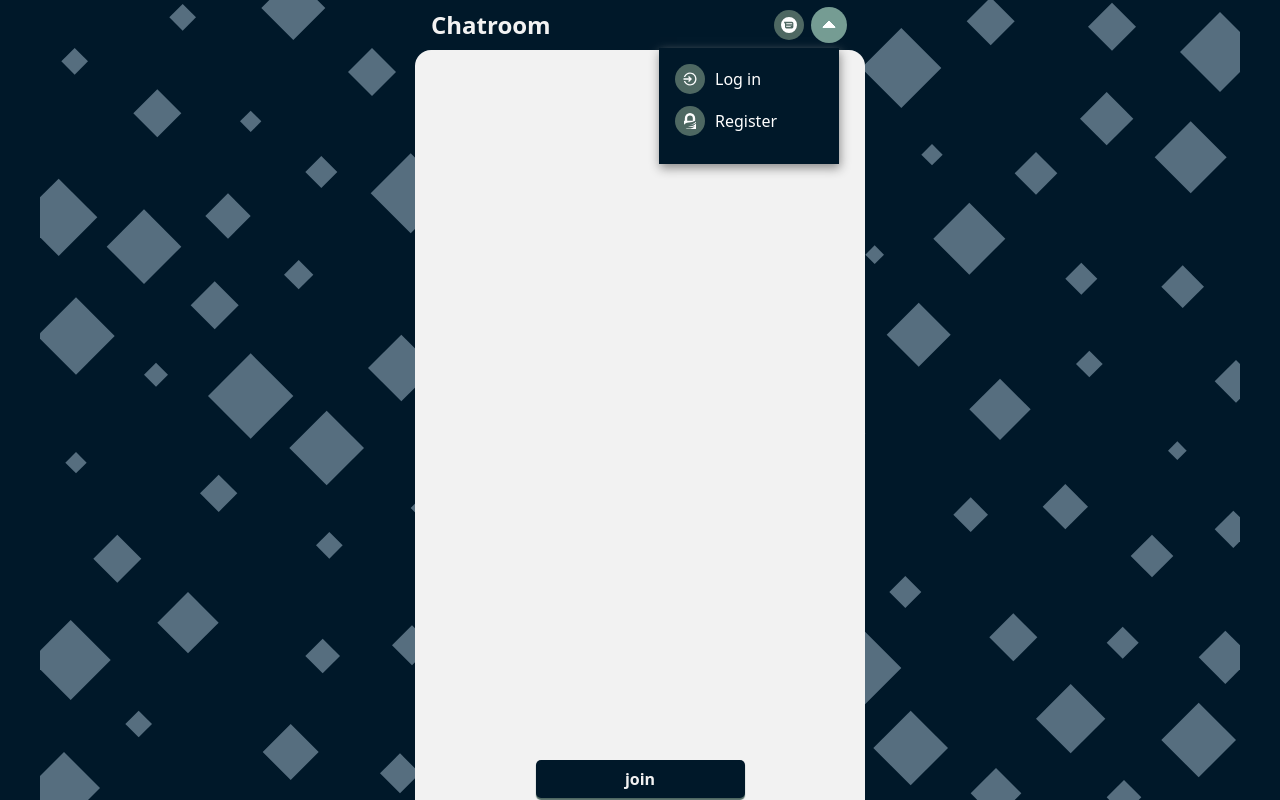
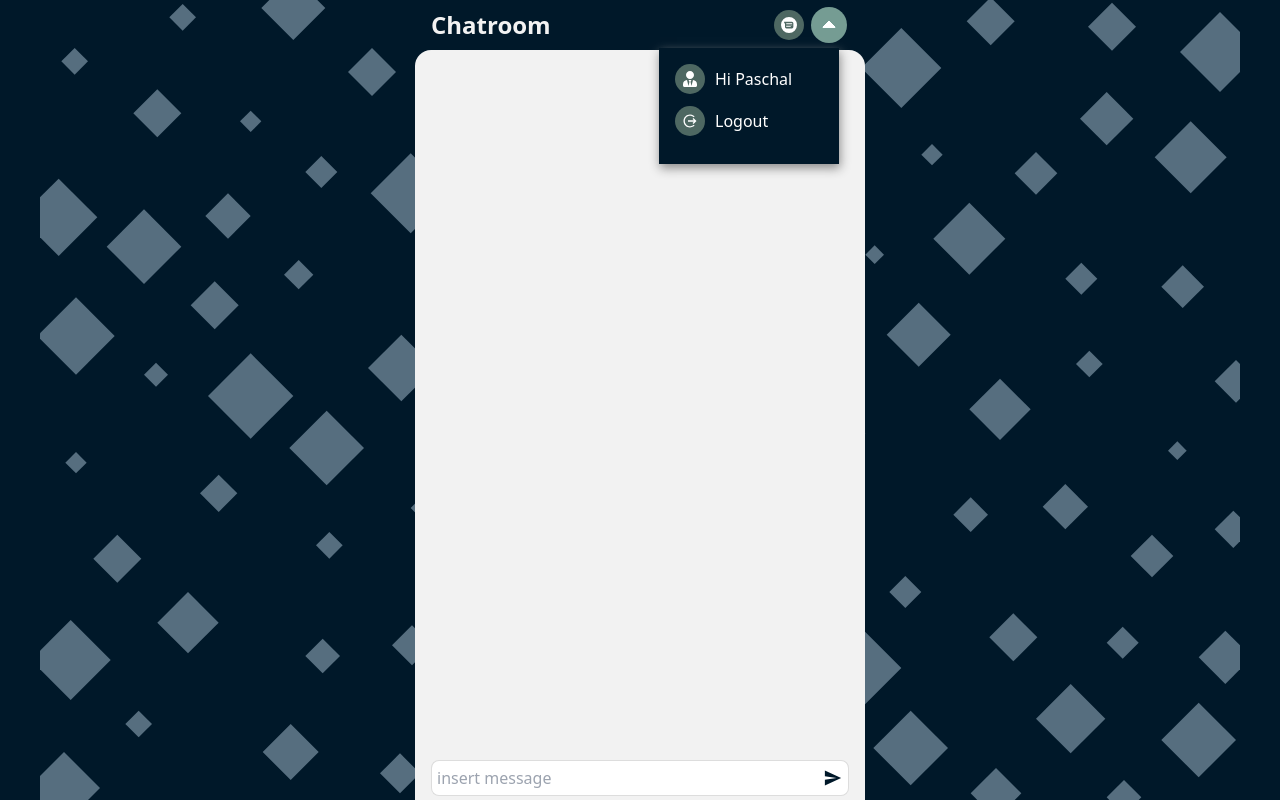
Before and after one commit to PaschalPM/react-firebase-chatroom, a React (Create React App) app: page / in a window 1280 px wide. Both pictures are taken after a click on the link 829 px from the left and 25 px from the top of the page. Built offline with nearby package versions, Linux system fonts and the light colour scheme.

Commit message:
Added React CSSTransitions and Context

```diff
--- a/package.json
+++ b/package.json
@@ -41,6 +41,7 @@
   "devDependencies": {
     "autoprefixer": "^10.4.13",
     "postcss": "^8.4.21",
+    "react-transition-group": "^4.4.5",
     "tailwindcss": "^3.2.4"
   }
 }
--- a/src/App.js
+++ /dev/null
@@ -1,55 +0,0 @@
-import React, { useState } from "react";
-import Container from "./components/Container";
-import Navbar from "./components/nav/Navbar";
-import NavTitle from "./components/nav/Navtitle";
-import NavbarNav from "./components/nav/NavbarNav";
-import NavItem from "./components/nav/Navitem";
-import FirstLetterCapital from "./components/FirstLetterCapital";
-import DropdownMenu from "./components/dropdown/DropdownMenu";
-import DropdownItem from "./components/dropdown/DropdownItem";
-import Main from "./components/main/Main";
-
-import { SiGooglemessages } from "react-icons/si";
-import { MdArrowDropDown } from "react-icons/md";
-import {FaUserTie} from "react-icons/fa"
-import {IoMdLogIn, IoMdLogOut} from "react-icons/io"
-import {SiGnuprivacyguard} from "react-icons/si"
-
-
-const App = () => {
-  const testUser = {displayName:"PASCHAL", email:"okafor"}
-  const [user, setUser] = useState(null);
-
-  const icon1 = user ? <FaUserTie />: <IoMdLogIn/>
-  const text1 = user ? `Hi ${FirstLetterCapital({name:user.displayName})}` : 'Log in'
-
-  const icon2 = user ? <IoMdLogOut/> : <SiGnuprivacyguard/>
-  const text2 = user ? 'Logout' : 'Register'
-
-  return (
-    <div className="wrapper">
-      <div className="app">
-        <Navbar>
-          <Container display="flex" justify="space-between">
-            <NavTitle href="#">Chatroom</NavTitle>
-            <NavbarNav>
-              <NavItem icon={<SiGooglemessages color="white" />} href="#" />
-              <NavItem
-                icon={<MdArrowDropDown color="white" size="50px" />}
-                href="#"
-              >
-                <DropdownMenu>
-                  <DropdownItem  icon={icon1} href="#" text={text1}/>
-                  <DropdownItem  icon={icon2} href="#" text={text2}/>
-                </DropdownMenu>
-              </NavItem>
-            </NavbarNav>
-          </Container>
-        </Navbar>
-        <Main user={user}></Main>
-      </div>
-    </div>
-  );
-};
-
-export default App;
--- /dev/null
+++ b/src/App.jsx
@@ -0,0 +1,65 @@
+import React, {useState} from "react";
+import Container from "./components/Container";
+import Navbar from "./components/nav/Navbar";
+import NavTitle from "./components/nav/Navtitle";
+import NavbarNav from "./components/nav/NavbarNav";
+import NavItem from "./components/nav/Navitem";
+import FirstLetterCapital from "./components/FirstLetterCapital";
+import DropdownMenu from "./components/dropdown/DropdownMenu";
+import DropdownItem from "./components/dropdown/DropdownItem";
+import Main from "./components/main/Main";
+
+import { SiGooglemessages } from "react-icons/si";
+import { MdArrowDropDown } from "react-icons/md";
+import { FaUserTie } from "react-icons/fa";
+import { IoMdLogIn, IoMdLogOut } from "react-icons/io";
+import { SiGnuprivacyguard } from "react-icons/si";
+import { AppContextProvider } from "./context/AppState";
+
+const App = () => {
+
+  const testUser = { displayName: "PASCHAL", email: "okafor" };
+	const [user, setUser] = useState(testUser);
+	// const [user, setUser] = useState(null);
+  const [menuOpen, setMenuOpen] = useState(false)
+
+  const states = {
+    user, setUser, menuOpen, setMenuOpen
+  }
+  const icon1 = user ? <FaUserTie /> : <IoMdLogIn />;
+  const text1 = user
+    ? `Hi ${FirstLetterCapital({ name: user.displayName })}`
+    : "Log in";
+
+  const icon2 = user ? <IoMdLogOut /> : <SiGnuprivacyguard />;
+  const text2 = user ? "Logout" : "Register";
+
+  return (
+    <AppContextProvider states={states}>
+      <div className="wrapper">
+        <div className="app">
+          <Navbar>
+            <Container display="flex" justify="space-between">
+              <NavTitle href="#">Chatroom</NavTitle>
+              <NavbarNav>
+                <NavItem icon={<SiGooglemessages color="white" />} href="#" />
+                <NavItem
+                  icon={<MdArrowDropDown color="white" size="50px" />}
+                  href="#"
+                >
+                  <DropdownMenu>
+                    <DropdownItem icon={icon1} href="#" text={text1} />
+                    <DropdownItem icon={icon2} href="#" text={text2} />
+                  </DropdownMenu>
+                </NavItem>
+              </NavbarNav>
+            </Container>
+          </Navbar>
+          <Main user={user}></Main>
+        </div>
+      </div>
+    </AppContextProvider>
+  );
+};
+
+export default App;
--- a/src/components/dropdown/DropdownMenu.jsx
+++ b/src/components/dropdown/DropdownMenu.jsx
@@ -1,8 +1,24 @@
+import { useRef } from "react";
+import { CSSTransition } from "react-transition-group";
+import { useAppContext } from "../../context/AppState";
+
 function DropdownMenu(props) {
+
+  const {menuOpen} = useAppContext()
+
+  const nodeRef = useRef(null)
   return (
-    <div className="dropdown-menu">
-      <ul>{props.children}</ul>
-    </div>
+    <CSSTransition
+      in={menuOpen}
+      timeout={300}
+      classNames={"dropdown-menu"}
+      unmountOnExit
+      nodeRef={nodeRef}
+    >
+      <div className="dropdown-menu" ref={nodeRef}>
+        <ul>{props.children}</ul>
+      </div>
+    </CSSTransition>
   );
 }
 
--- a/src/components/nav/Navitem.jsx
+++ b/src/components/nav/Navitem.jsx
@@ -1,12 +1,12 @@
-import { useState } from "react";
+import { useAppContext } from "../../context/AppState";
 
 function NavItem(props) {
-  const [isDropdownOpen, setIsDropdownOpen] = useState(false);
 
+  const {menuOpen, setMenuOpen} = useAppContext()
 
   let nav_item_class = `button-icon`
   if (props.children){
-    nav_item_class = `button-icon menu-button ${isDropdownOpen && "active"}`
+    nav_item_class = `button-icon menu-button ${menuOpen && "active"}`
   }
 
   return (
@@ -16,13 +16,14 @@ function NavItem(props) {
         className={nav_item_class}
         onClick={(e) => {
           e.preventDefault();
-          setIsDropdownOpen(!isDropdownOpen);
+          if(props.children)
+            setMenuOpen((v)=>!v);
         }}
       >
         {props.icon}
       </a>
 
-      {isDropdownOpen && props.children}
+      {props.children}
     </li>
   );
 }
--- /dev/null
+++ b/src/context/AppState.jsx
@@ -0,0 +1,14 @@
+import { createContext, useContext} from "react";
+
+const AppStateContext = createContext({})
+
+export function AppContextProvider({states, children}){
+
+	return (
+		<AppStateContext.Provider value={states}>
+			{children}
+		</AppStateContext.Provider>
+	)
+}
+
+export const useAppContext = () => useContext(AppStateContext)
--- a/src/css/index.css
+++ b/src/css/index.css
@@ -128,16 +128,27 @@
     padding: 1rem;
     background-color: var(--prim-color);
     color: var(--white);
-    animation: dropdown var(--avg-speed);
     box-shadow: 1px 4px 10px #888;
 }
-@keyframes dropdown {
-    from {
-        opacity: 0%;
-    }
-    to{
-        opacity: 100%;
-    }
+
+.dropdown-menu-enter{
+    transform: translateY(-100px);
+    opacity: 0;
+}
+.dropdown-menu-enter-active{
+    transform: translateY(0px);
+    opacity: 1;
+    transition: all var(--fast-speed) ease;
+}
+
+.dropdown-menu-exit{
+    transform: translateY(0px);
+    opacity: 1;
+}
+.dropdown-menu-exit-active{
+    transform: translateY(-100px);
+    opacity: 0;
+    transition: all var(--fast-speed) ease;
 }
 
 /* MAIN  */
```
Also changed, not shown: 1 other file (tests, documents, lock files or other folders).
